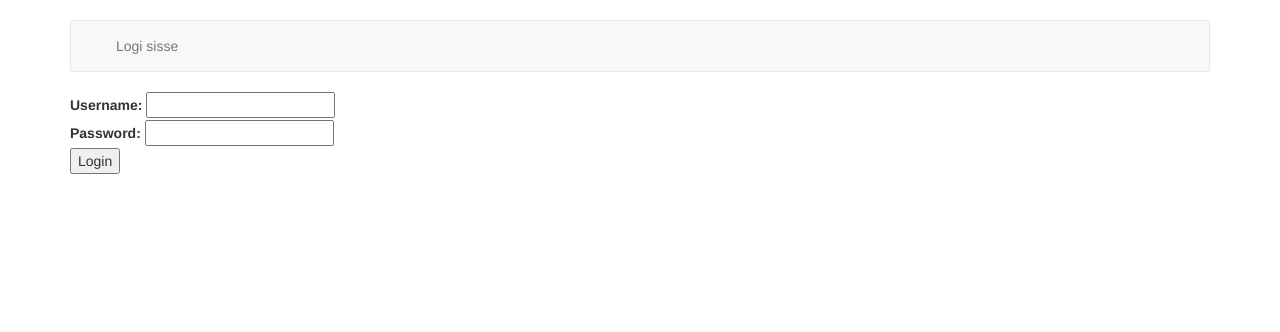
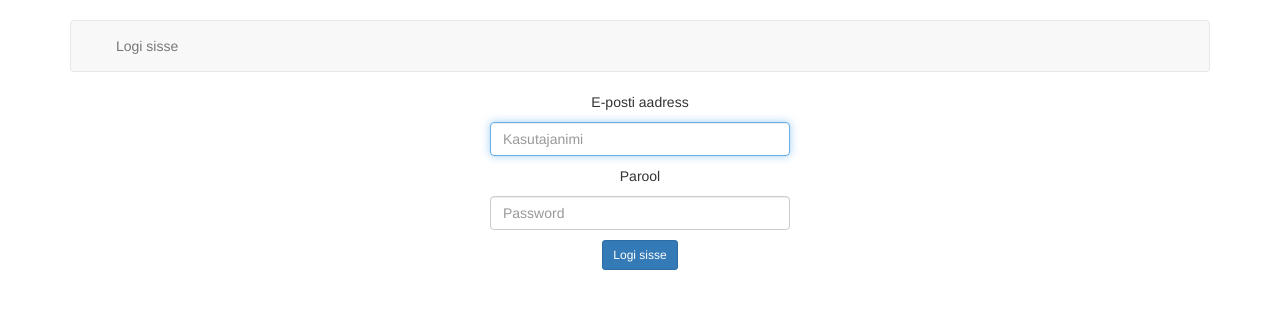
Before and after one commit to everKalle/ExperienceSamplingApplication, a CodeIgniter app: page /database/index.php/login/index in a window 1280 px wide. Shown: the top 332 px of the page. Run offline with CodeIgniter, Linux system fonts and the light colour scheme; data that the repository does not hold is empty.

Commit message:
Login view. closes #10

```diff
--- a/BackEnd/application/views/login_view.php
+++ b/BackEnd/application/views/login_view.php
@@ -1,10 +1,11 @@
-   <?php echo validation_errors(); ?>
-   <?php echo form_open('VerifyLogin'); ?>
-     <label for="username">Username:</label>
-     <input type="text" size="20" id="username" name="username"/>
-     <br/>
-     <label for="password">Password:</label>
-     <input type="password" size="20" id="password" name="password"/>
-     <br/>
-     <input type="submit" value="Login"/>
-   </form>
+<div class="container" style="max-width:330px;">
+  	 <?php echo validation_errors(); ?>
+	   <?php echo form_open('VerifyLogin', array('class' => 'form-signin')); ?>
+	<p class="text-center"> E-posti aadress </p>
+        <input type="text" name="username" id="inputText" class="form-control" placeholder="Kasutajanimi" required autofocus>
+	<p class="text-center" style="margin-top:10px;"> Parool </p>
+        <input type="password" id="inputPassword" class="form-control" placeholder="Password" name="password" required>
+        <button class="btn btn-sm btn-primary center-block" type="submit" style="margin-top:10px; ">Logi sisse</button>
+      </form>
+
+    </div> <!-- /container -->
```
